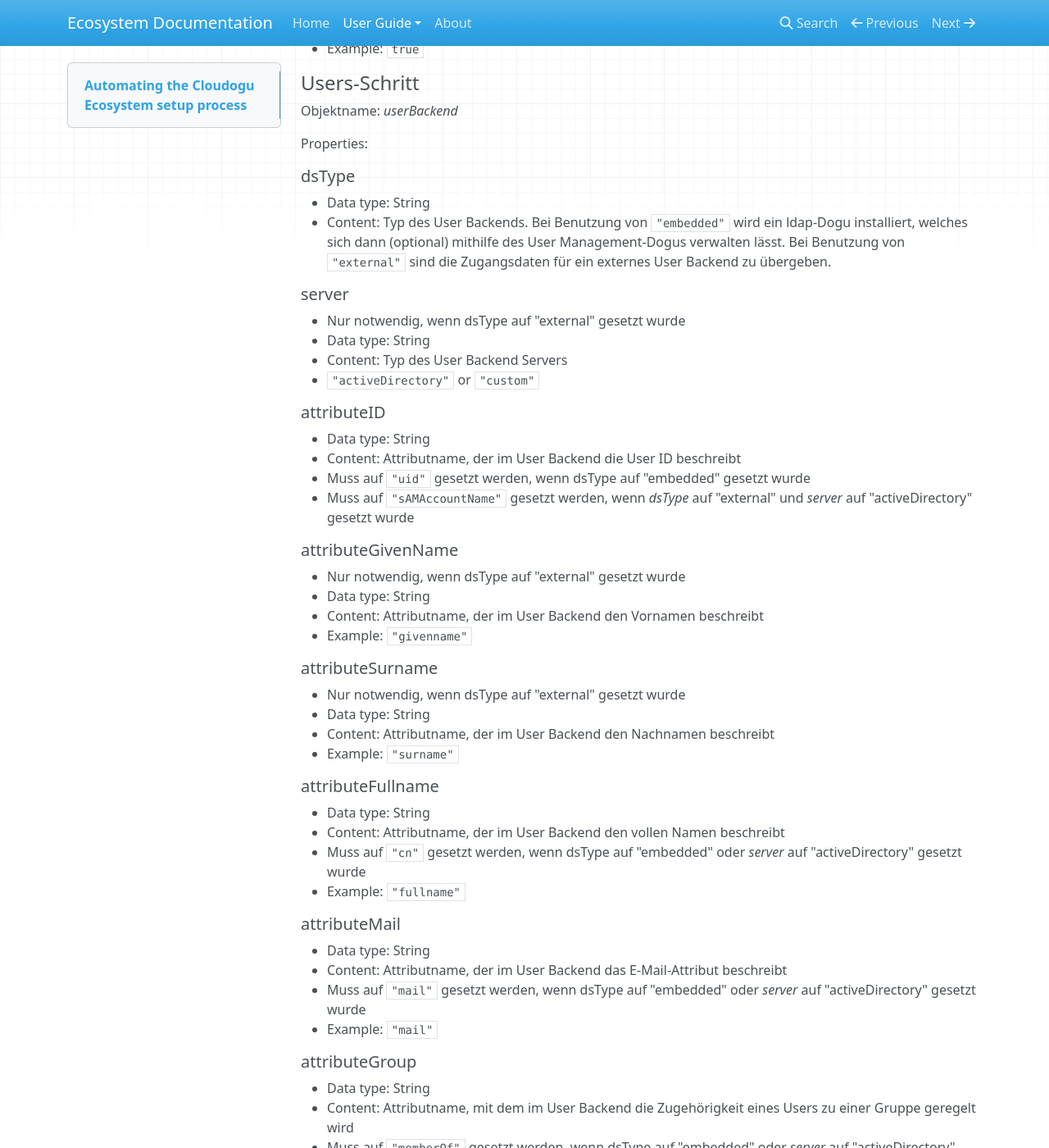
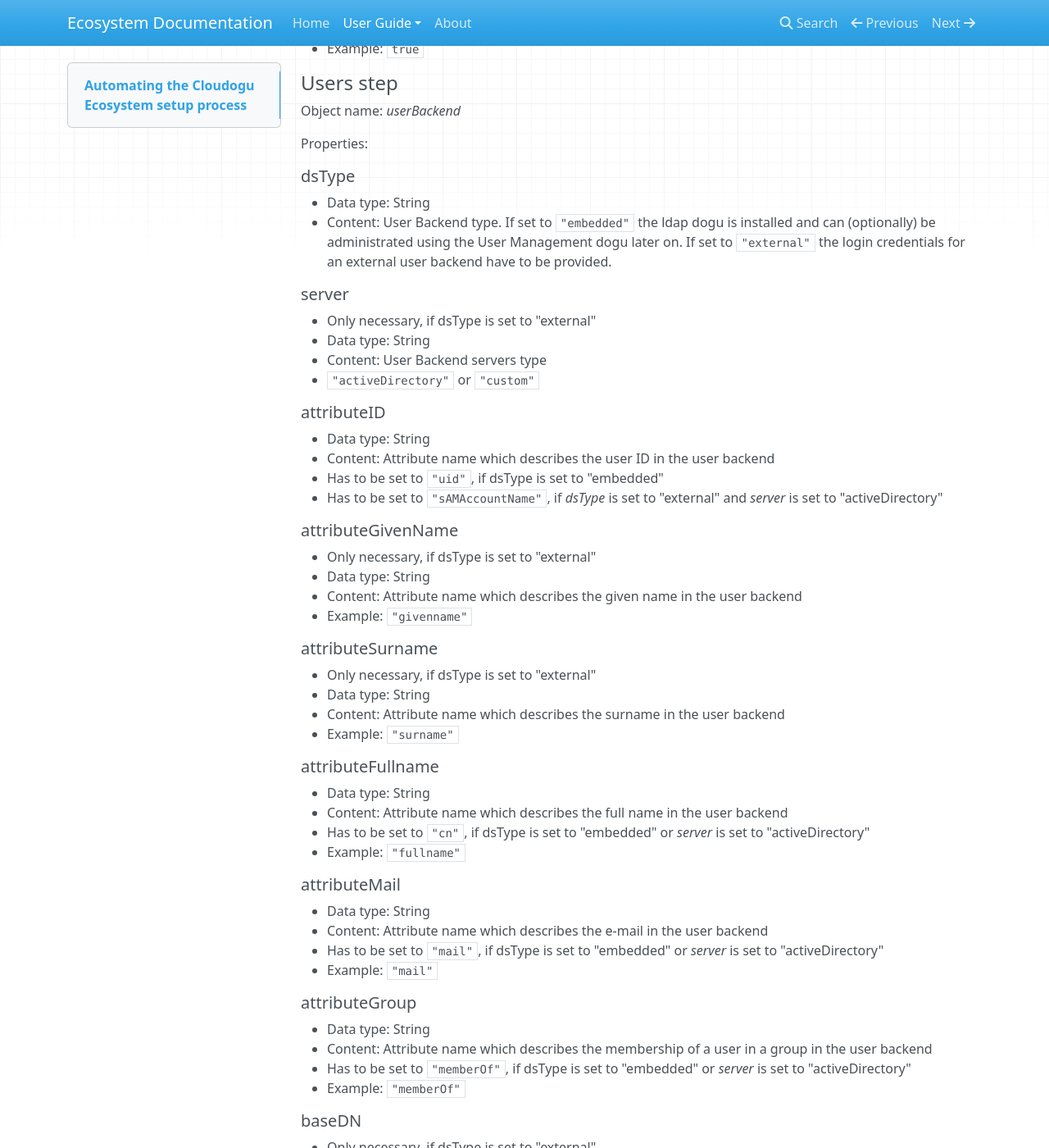
Before and after one commit to cloudogu/ecosystem, an MkDocs documentation site: the page built from docs/docs/user-guide/setup-json.md, in a window 1280 px wide and 1400 px high, scrolled down 2387 px. Shown: the whole window at 82% size. Built offline with MkDocs 1.6.1, drawn with Linux system fonts in a browser that asks for light colours; nearby versions of some CDN libraries; old or Windows-style settings are respelled for this version of MkDocs; some of the changed text lies outside the part shown.

Commit message:
Extend english translation

```diff
--- a/docs/docs/user-guide/setup-json.md
+++ b/docs/docs/user-guide/setup-json.md
@@ -47,189 +47,189 @@ Properties:
 
 ##### completed
 * Data type: boolean
-* Content: Logical value whcich shows if the _region_ step is completely finished
+* Content: Logical value which shows if the _region_ step is completely finished
 * Example: ``true``
 
 
 #### Naming-Schritt
-Objektname: _naming_
+Object name: _naming_
 
 Properties:
 
 ##### fqdn
 * Data type: String
-* Content: Vollständige Domain des Ecosystems
+* Content: Fully qualified domain name of the Ecosystem
 * Example: ``"www.myecosystem.com"``
 
 ##### hostname
 * Data type: String
-* Content: Hostname des Ecosystems
+* Content: Hostname of the Ecosystem
 * Example: ``"ces"``
 
 ##### domain
 * Data type: String
-* Content: Domain des Ecosystems
+* Content: Domain of the Ecosystem
 * Example: ``"ces.local"``
 
 ##### certificateType
 * Data type: String
-* Content: Art des Zertifikats für die Verbindung zum Ecosystem
+* Content: Certificate type for the connection to the Ecosystem
 * ``"selfsigned"`` or ``"external"``
 
 ##### certificate
-* Nur notwendig, wenn certificateType auf "external" gesetzt wurde
+* Only necessary, if certificateType is set to "external"
 * Data type: String
-* Content: Das Zertifikat für das Ecosystem im PEM-Format. Sollte ein Intermediate-Zertifikat eingesetzt werden, muss auch dieses hier eingetragen werden.
+* Content: The certificate of the Ecosystem in PEM format. If an intermediate certificate is used it also has to be entered here
 
 ##### certificateKey
-* Nur notwendig, wenn certificateType auf "external" gesetzt wurde
+* Only necessary, if certificateType is set to "external"
 * Data type: String
-* Content: Der Zertifikatsschlüssel für das Ecosystem im PEM-Format
+* Content: The certificate key of the Ecosystem in PEM format
 
 ##### relayHost
 * Data type: String
-* Content: Der Mail Relay Host für das Ecosystem über den der Mailversand abgewickelt werden soll
+* Content: The mail relay host of the Ecosystem
 * Example: ``"mail.mydomain.com"``
 
 ##### completed
 * Data type: boolean
-* Content: Logical value whcich shows if the _naming_ step is completely finished
+* Content: Logical value which shows if the _naming_ step is completely finished
 * Example: ``true``
 
 
-#### Users-Schritt
-Objektname: _userBackend_
+#### Users step
+Object name: _userBackend_
 
 Properties:
 
 ##### dsType
 * Data type: String
-* Content: Typ des User Backends. Bei Benutzung von ``"embedded"`` wird ein ldap-Dogu installiert, welches sich dann (optional) mithilfe des User Management-Dogus verwalten lässt. Bei Benutzung von ``"external"`` sind die Zugangsdaten für ein externes User Backend zu übergeben.
+* Content: User Backend type. If set to ``"embedded"`` the ldap dogu is installed and can (optionally) be administrated using the User Management dogu later on. If set to ``"external"`` the login credentials for an external user backend have to be provided.
 
 ##### server
-* Nur notwendig, wenn dsType auf "external" gesetzt wurde
+* Only necessary, if dsType is set to "external"
 * Data type: String
-* Content: Typ des User Backend Servers
+* Content: User Backend servers type
 * ``"activeDirectory"`` or ``"custom"``
 
 ##### attributeID
 * Data type: String
-* Content: Attributname, der im User Backend die User ID beschreibt
-* Muss auf ``"uid"`` gesetzt werden, wenn dsType auf "embedded" gesetzt wurde
-* Muss auf ``"sAMAccountName"`` gesetzt werden, wenn _dsType_ auf "external" und _server_ auf "activeDirectory" gesetzt wurde
+* Content: Attribute name which describes the user ID in the user backend
+* Has to be set to ``"uid"``, if dsType is set to "embedded"
+* Has to be set to ``"sAMAccountName"``, if _dsType_  is set to "external" and _server_  is set to "activeDirectory"
 
 ##### attributeGivenName
-* Nur notwendig, wenn dsType auf "external" gesetzt wurde
+* Only necessary, if dsType is set to "external"
 * Data type: String
-* Content: Attributname, der im User Backend den Vornamen beschreibt
+* Content: Attribute name which describes the given name in the user backend
 * Example: ``"givenname"``
 
 ##### attributeSurname
-* Nur notwendig, wenn dsType auf "external" gesetzt wurde
+* Only necessary, if dsType is set to "external"
 * Data type: String
-* Content: Attributname, der im User Backend den Nachnamen beschreibt
+* Content: Attribute name which describes the surname in the user backend
 * Example: ``"surname"``
 
 ##### attributeFullname
 * Data type: String
-* Content: Attributname, der im User Backend den vollen Namen beschreibt
-* Muss auf ``"cn"`` gesetzt werden, wenn dsType auf "embedded" oder _server_ auf "activeDirectory" gesetzt wurde
+* Content: Attribute name which describes the full name in the user backend
+* Has to be set to ``"cn"``, if dsType is set to "embedded" or _server_ is set to "activeDirectory"
 * Example: ``"fullname"``
 
 ##### attributeMail
 * Data type: String
-* Content: Attributname, der im User Backend das E-Mail-Attribut beschreibt
-* Muss auf ``"mail"`` gesetzt werden, wenn dsType auf "embedded" oder _server_ auf "activeDirectory" gesetzt wurde
+* Content: Attribute name which describes the e-mail in the user backend
+* Has to be set to ``"mail"``, if dsType is set to "embedded" or _server_ is set to "activeDirectory"
 * Example: ``"mail"``
 
 ##### attributeGroup
 * Data type: String
-* Content: Attributname, mit dem im User Backend die Zugehörigkeit eines Users zu einer Gruppe geregelt wird
-* Muss auf ``"memberOf"`` gesetzt werden, wenn dsType auf "embedded" oder _server_ auf "activeDirectory" gesetzt wurde
+* Content: Attribute name which describes the membership of a user in a group in the user backend
+* Has to be set to ``"memberOf"``, if dsType is set to "embedded" or _server_ is set to "activeDirectory"
 * Example: ``"memberOf"``
 
 ##### baseDN
-* Nur notwendig, wenn dsType auf "external" gesetzt wurde
+* Only necessary, if dsType is set to "external"
 * Data type: String
-* Content: Angabe des Distinguished Name von der aus auf dem Server nach Benutzern gesucht wird
+* Content: Declaration otf the Distinguished Name from which users are searched on the server
 * Example: ``"dc=mycomp1,dc=local"``
 
 ##### searchFilter
 * Data type: String
-* Content: Einschränkung, nach welchen Objektklassen gesucht werden soll
-* Muss auf ``"(objectClass=person)"`` gesetzt werden, wenn dsType auf "embedded" oder _server_ auf "activeDirectory" gesetzt wurde
+* Content: Constraint, which object classes should be searched for
+* Has to be set to ``"(objectClass=person)"``, if dsType is set to "embedded" or _server_ is set to  "activeDirectory"
 * Example: ``"(objectClass=person)"``
 
 ##### connectionDN
-* Nur notwendig, wenn dsType auf "external" gesetzt wurde
+* Only necessary, if dsType is set to "external"
 * Data type: String
-* Content: Angabe des Distinguished Name eines leseberechtigten Benutzers im User Backend
+* Content: Declaration of the Distinguished Name of a user backend user with read access
 * Example: ``"username@mycompany.local"`` or ``"cn=username,dc=users,dc=mycomp,dc=local"``
 
 ##### password
-* Nur notwendig, wenn dsType auf "external" gesetzt wurde
+* Only necessary, if dsType is set to "external"
 * Data type: String
-* Content: Angabe des Passworts des unter _connectionDN_ gesetzten Nutzers
+* Content: Password for the user set in _connectionDN_
 
 ##### host
 * Data type: String
-* Content: Adresse des externen User Backends
-* Muss auf ``"ldap"`` gesetzt werden, wenn dsType auf "embedded" gesetzt wurde
+* Content: Address of the external user backend
+* Has to be set to ``"ldap"``, if dsType is set to "embedded"
 
 ##### port
-* Nur notwendig, wenn dsType auf "external" gesetzt wurde
+* Only necessary, if dsType is set to "external"
 * Data type: String
-* Content: Port, über den das externe User Backend erreicht werden kann
-* Muss auf ``"389"`` gesetzt werden, wenn dsType auf "embedded" gesetzt wurde
+* Content: Port of the external user backend
+* Has to be set to ``"389"``, if dsType is set to "embedded"
 
 ##### encryption
-* Nur notwendig, wenn dsType auf "external" gesetzt wurde
+* Only necessary, if dsType is set to "external"
 * Data type: String
-* Content: Einstellung ob und ggf. welche Verschlüsselung genutzt werden soll
+* Content: Declares if the communication is encrypted
 * Example: ``"none"``, ``"ssl"``, ``"sslAny"``, ``"startTLS"``, ``"startTLSAny"``
 
 ##### groupBaseDN
-* Nur notwendig, wenn dsType auf "external" gesetzt wurde
+* Only necessary, if dsType is set to "external"
 * Data type: String
-* Content: Angabe des Distinguished Name für das Group Mapping
+* Content: Declaration of the Distinguished Name for the group mapping
 
 ##### groupSearchFilter
-* Nur notwendig, wenn dsType auf "external" gesetzt wurde
+* Only necessary, if dsType is set to "external"
 * Data type: String
-* Content: Angabe von Suchfiltern für das Group Mapping
+* Content: Declaration of search filters for the group mapping
 
 ##### groupAttributeName
-* Nur notwendig, wenn dsType auf "external" gesetzt wurde
+* Only necessary, if dsType is set to "external"
 * Data type: String
-* Content: Angabe des Attributs für das Group Mapping
+* Content: Declaration of the group mapping name attribute
 
 ##### completed
 * Data type: boolean
-* Content: Logical value whcich shows if the _users_ step is completely finished
+* Content: Logical value which shows if the _users_ step is completely finished
 * Example: ``true``
 
 ##### useUserConnectionToFetchAttributes
 * Data type: boolean
-* Content: Wahrheitswert, ob der jeweils angemeldete Nutzer zur Abfrage der Attribute aus dem User Backend genutzt werden soll
-* Muss auf ``true`` gesetzt werden, wenn dsType auf "embedded" oder _server_ auf "activeDirectory" gesetzt wurde
+* Content: Logical value which shows if the user connection of the user which is signed in at the time the attributes are fetched should be used to fetch the attributes from the user backend
+* Has to be set to ``true``, if dsType is set to "embedded" or _server_ is set to "activeDirectory"
 * Example: ``true``
 
 
-#### Dogu-Schritt
-Objektname: _dogus_
+#### Dogu step
+Object name: _dogus_
 
-Die Daten, die in diesem Schritt über die setup.json eingegeben werden, werden im Setupprozess nur übernommen, wenn die _completed_-Eigenschaft auf 'true' gesetzt ist. Anderenfalls ist der Schritt manuell über die Weboberfläche auszufüllen.
+The information provided in this section of the setup.json will only be used in the setup process if the _completed_ property is set to 'true'. Otherwise, this step has to be handled manually via the web interface.
 
 Properties:
 
 ##### defaultDogu
 * Data type: String
-* Content: Name des Dogus, welches beim Aufruf des Ecosystems im Browser standardmäßig angesteuert wird
+* Content: Name of the dogu which will be opened when the Ecosystem is accessed with the browser
 * Example: ``"cockpit"``
 
 ##### install
 * Data type: String array
-* Content: Liste aller Dogus, die installiert werden sollen
+* Content: List of all dogus to install
 * Example: ``[
       "official/cas",
       "official/cockpit",
@@ -243,60 +243,61 @@ Properties:
 
 ##### completed
 * Data type: boolean
-* Content: Logical value whcich shows if the _dogu_ step is completely finished
+* Content: Logical value which shows if the _dogu_ step is completely finished
 * Example: ``true``
 
 
-#### Admin-Schritt
-Diese Einstellungen sind, bis auf _adminGroup_, nur relevant, sofern ein "embedded" User Backend gewählt wurde. Anderenfalls sind die Vorgaben des externen User Backends gültig.
-Objektname: _admin_
+#### Admin step
+The properties set here, except for _adminGroup_, are only relevant, if an "embedded" user backend is used. Otherwise the settings of the external user backend take effect.
+
+Object name: _admin_
 
 Properties:
 
 ##### mail
 * Data type: String
-* Content: E-Mail-Adresse des Admin-Kontos
+* Content: E-mail address of the admin account
 * Example: ``"admin@mydomain.com"``
 
 ##### username
 * Data type: String
-* Content: Name des Admin-Kontos
+* Content: Name of the admin account
 * Example: ``"admin"``
 
 ##### password
 * Data type: String
-* Content: Passwort des Admin-Kontos
+* Content: Password of the admin account
 
 ##### confirmPassword
 * Data type: String
-* Content: Erneute Eingabe des Passworts des Admin-Kontos zur Bestätigung
+* Content: Password of the admin account again, for confirmation
 
 ##### adminGroup
 * Data type: String
-* Content: Name der Gruppe im User Backend, die Administratorrechte im Ecosystem erhalten soll
-* Diese Einstellung ist auch zu setzen, wenn ein externes User Backend gewählt wurde
+* Content: Name of the user backend group which will get administration rights in the Ecosystem
+* This property has to be set even when an external user backend is used.
 * Example: ``"administrators"``
 
 ##### adminMember
 * Data type: boolean
-* Content: Wahrheitswert, ob das angelegte Admin-Konto auch Mitglied der unter _adminGroup_ definierten Gruppe im User Backend werden soll
+* Content: Logical value which shows if the created admin account will also become a member of the user backend group defined in _adminGroup_
 * Example: true
 
 ##### completed
 * Data type: boolean
-* Content: Logical value whcich shows if the _admin_ step is completely finished
+* Content: Logical value which shows if the _admin_ step is completely finished
 * Example: ``true``
 
 
 #### registryConfig (optional)
-An dieser Stelle lassen sich Werte definieren, die direkt in die Registry übernommen werden sollen. Hierfür gibt es keinen äquivalenten Schritt in der Setupoberfläche. Die hier definierten Werte werden unter ``/config/`` in der Registry des Ecosystems abgelegt.
+Here you can define values which will be written directly to the registry (=etcd, at the moment). This is not possible via the web interface, only via the setup.json file. The values defined here will be written at ``/config/`` into the registry.
 
-Objektname: _registryConfig_
+Object name: _registryConfig_
 
-Enthält beispielsweise folgende Objekte:
+The following objects are examples:
 
 ##### \_global
-* Content: Globale Konfigurationsdaten
+* Content: Global configuration data
 * Example: ``{
 "stage":"development"
 }`` or ``{
@@ -304,7 +305,7 @@ Enthält beispielsweise folgende Objekte:
 }``
 
 ##### jenkins
-* Content: Informationen über die Update-Site-URLs für Jenkins
+* Content: Information about the jenkins update site URLs
 * Example:``{
   "updateSiteUrl": {
 "url1":"jenkinsUpdateSiteURL1",
```
